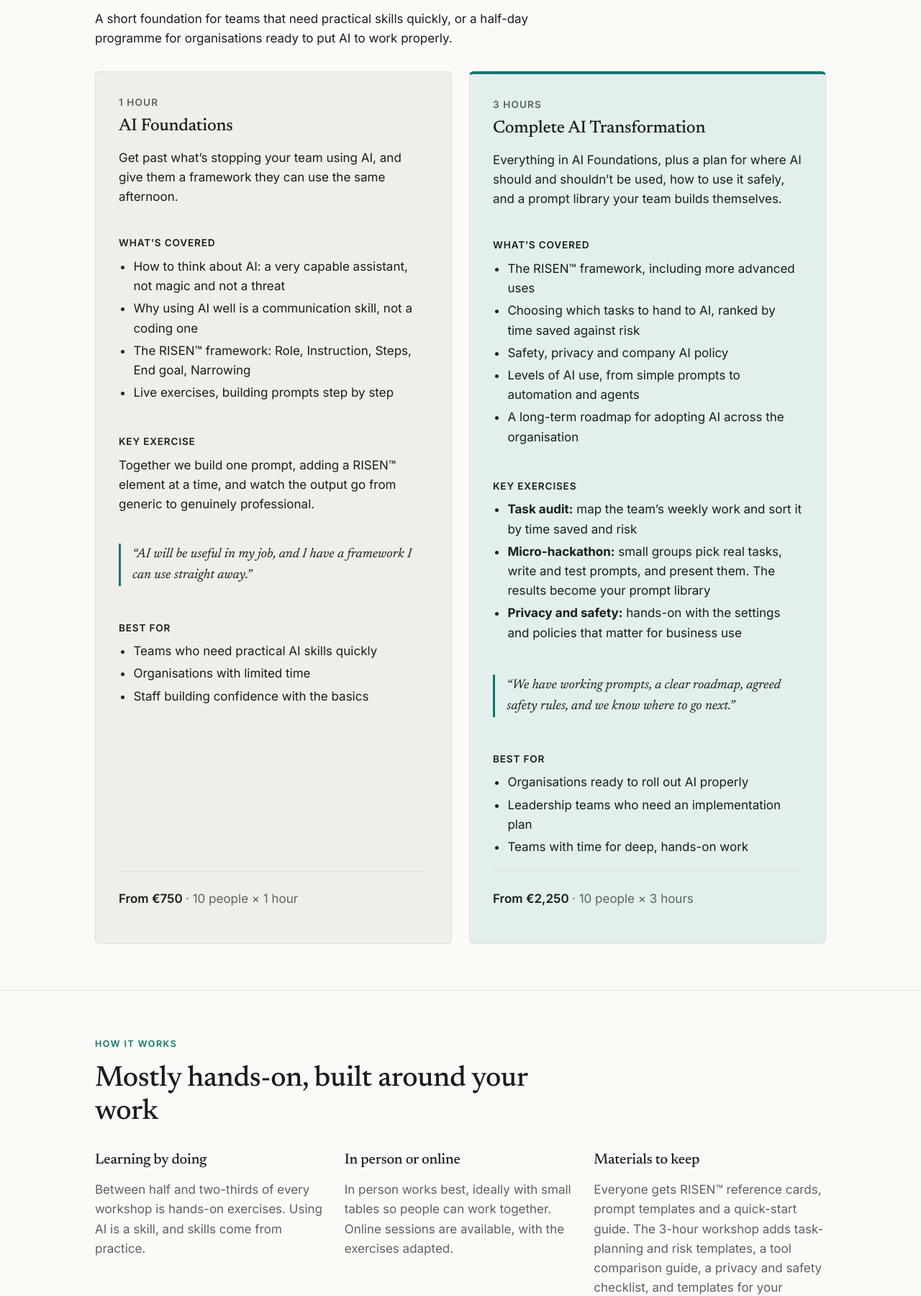
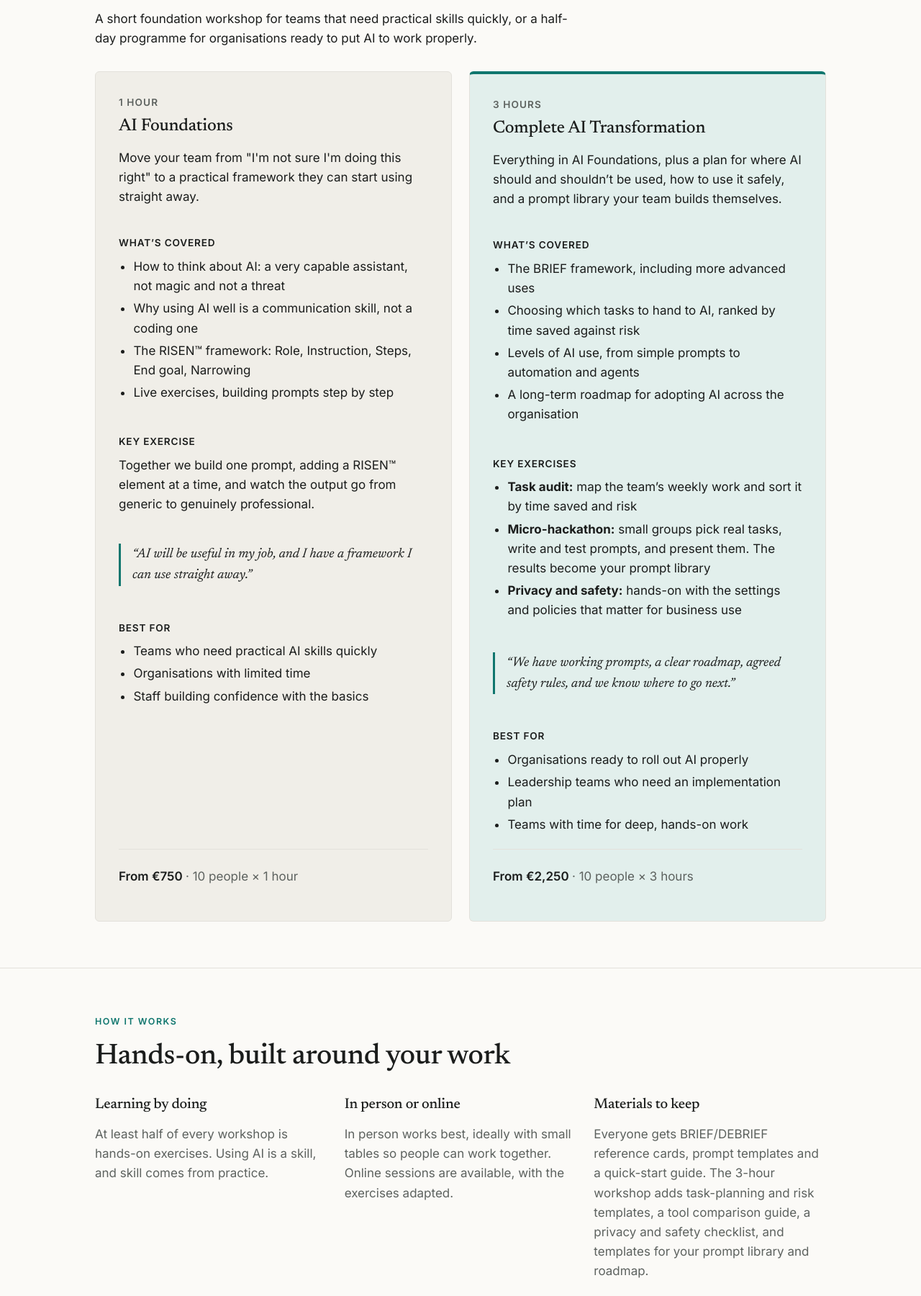
Before and after one commit to jillmetcalfe/jillmetcalfe-com, a plain HTML site: page index.html in a window 1280 px wide. Shown: the part 730-2530 px from the top of the page at 72% size. Drawn offline with Linux system fonts and the light colour scheme.

Commit message:
Apply Jill's text edits from the editor (10 blocks)
Co-Authored-By: Claude Opus 5.5 <noreply@anthropic.com>

```diff
--- a/index.html
+++ b/index.html
@@ -4,9 +4,7 @@
   <meta charset="utf-8">
   <meta name="viewport" content="width=device-width, initial-scale=1">
   <title>Jill Metcalfe · AI training for teams</title>
-  <!-- DRAFT: Claude wrote this, Jill to rewrite -->
-  <meta name="description" content="Hands-on AI workshops for teams, in English: a 1-hour foundation or a 3-hour programme that leaves your team with working prompts and a plan.">
-  <!-- /DRAFT -->
+  <meta name="description" content="Hands-on AI workshops for teams, in English: a 1-hour foundation course or 3-hour programme that sets your team up with working prompts and a plan.">
   <link rel="icon" href="/static/favicon.svg" type="image/svg+xml">
   <link rel="preload" href="/static/fonts/newsreader.woff2" as="font" type="font/woff2" crossorigin>
   <link rel="stylesheet" href="/static/style.css">
@@ -28,8 +26,8 @@
           <p class="eyebrow">AI training for teams</p>
           <!-- DRAFT: Claude wrote this, Jill to rewrite -->
           <h1>Your team already has AI. Let’s make it useful.</h1>
-          <p class="lede">Hands-on workshops that take people from “I’ve tried ChatGPT” to using AI confidently and safely in their real work. Most of the time is spent doing, not listening.</p>
           <!-- /DRAFT -->
+          <p class="lede">Hands-on workshops that take people from “I’ve tried ChatGPT” to using AI confidently and safely in their real work. We combine listening and learning with doing.</p>
           <div class="actions">
             <a class="button" href="/contact/">Talk to me about a workshop</a>
             <p class="language-note">All workshops are delivered in English.</p>
@@ -45,8 +43,8 @@
           <p class="eyebrow">Workshops</p>
           <!-- DRAFT: Claude wrote this, Jill to rewrite -->
           <h2>Two ways to start</h2>
-          <p>A short foundation for teams that need practical skills quickly, or a half-day programme for organisations ready to put AI to work properly.</p>
           <!-- /DRAFT -->
+          <p>A short foundation workshop for teams that need practical skills quickly, or a half-day programme for organisations ready to put AI to work properly.</p>
         </div>
 
         <div class="cards">
@@ -55,7 +53,9 @@
             <p class="length">1 hour</p>
             <!-- DRAFT: Claude wrote this, Jill to rewrite (RISEN™ is a placeholder for Jill's own framework) -->
             <h3>AI Foundations</h3>
-            <p>Get past what’s stopping your team using AI, and give them a framework they can use the same afternoon.</p>
+            <!-- /DRAFT -->
+            <p>Move your team from "I'm not sure I'm doing this right" to a practical framework they can start using straight away.</p>
+            <!-- DRAFT: Claude wrote this, Jill to rewrite (RISEN™ is a placeholder for Jill's own framework) -->
 
             <h4>What’s covered</h4>
             <ul>
@@ -86,15 +86,17 @@
             <!-- DRAFT: Claude wrote this, Jill to rewrite (RISEN™ is a placeholder for Jill's own framework) -->
             <h3>Complete AI Transformation</h3>
             <p>Everything in AI Foundations, plus a plan for where AI should and shouldn’t be used, how to use it safely, and a prompt library your team builds themselves.</p>
+            <!-- /DRAFT -->
 
             <h4>What’s covered</h4>
             <ul>
-              <li>The RISEN™ framework, including more advanced uses</li>
+              <li>The BRIEF framework, including more advanced uses</li>
               <li>Choosing which tasks to hand to AI, ranked by time saved against risk</li>
-              <li>Safety, privacy and company AI policy</li>
               <li>Levels of AI use, from simple prompts to automation and agents</li>
               <li>A long-term roadmap for adopting AI across the organisation</li>
             </ul>
+
+            <!-- DRAFT: Claude wrote this, Jill to rewrite -->
 
             <h4>Key exercises</h4>
             <ul>
@@ -125,25 +127,27 @@
       <div class="wrap">
         <div class="narrow">
           <p class="eyebrow">How it works</p>
-          <!-- DRAFT: Claude wrote this, Jill to rewrite -->
-          <h2>Mostly hands-on, built around your work</h2>
-          <!-- /DRAFT -->
+          <h2>Hands-on, built around your work</h2>
         </div>
         <div class="facts">
+          <div>
+            <!-- DRAFT: Claude wrote this, Jill to rewrite -->
+            <h3>Learning by doing</h3>
+            <!-- /DRAFT -->
+            <p>At least half of every workshop is hands-on exercises. Using AI is a skill, and skill comes from practice.</p>
+          </div>
           <!-- DRAFT: Claude wrote this, Jill to rewrite -->
-          <div>
-            <h3>Learning by doing</h3>
-            <p>Between half and two-thirds of every workshop is hands-on exercises. Using AI is a skill, and skills come from practice.</p>
-          </div>
           <div>
             <h3>In person or online</h3>
             <p>In person works best, ideally with small tables so people can work together. Online sessions are available, with the exercises adapted.</p>
           </div>
+          <!-- /DRAFT -->
           <div>
+            <!-- DRAFT: Claude wrote this, Jill to rewrite -->
             <h3>Materials to keep</h3>
-            <p>Everyone gets RISEN™ reference cards, prompt templates and a quick-start guide. The 3-hour workshop adds task-planning and risk templates, a tool comparison guide, a privacy and safety checklist, and templates for your prompt library and roadmap.</p>
+            <!-- /DRAFT -->
+            <p>Everyone gets BRIEF/DEBRIEF reference cards, prompt templates and a quick-start guide. The 3-hour workshop adds task-planning and risk templates, a tool comparison guide, a privacy and safety checklist, and templates for your prompt library and roadmap.</p>
           </div>
-          <!-- /DRAFT -->
         </div>
       </div>
     </section>
@@ -182,9 +186,9 @@
           <p class="eyebrow">About</p>
           <!-- DRAFT: Claude wrote this, Jill to rewrite -->
           <h2>Hi, I’m Jill</h2>
-          <p>For more than 30 years I worked as a professional translator and language specialist in international sport, NGOs and the watch industry. My job was making sure meaning survived the trip from one person to another, precisely.</p>
-          <p>That turns out to be exactly what using AI well comes down to. For the past three years I’ve worked as a Notion consultant, building knowledge systems and putting AI to work for small and medium-sized businesses in fintech, architecture, financial services and content creation. As a senior consultant with Matthias Frank Consulting, I run workshops regularly.</p>
           <!-- /DRAFT -->
+          <p>For more than 30 years I worked as a professional translator and language specialist in international sport, NGOs and the watch industry. My job was making sure meaning survived the trip from one person to another.</p>
+          <p>That turns out to be exactly the skill you need to use AI well. It's all about communication. For the past three years I’ve worked as a Notion consultant, building knowledge systems and putting AI to work for small and medium-sized businesses in industries including fintech, medtech, renewable energy deployment, architecture and content creation.</p>
           <ul class="credentials">
             <li>MA (Cantab) Modern Languages, University of Cambridge</li>
             <li>Diploma in Technical and Specialised Translation (Dip TST), University of Westminster</li>
```
Also changed, not shown: 1 other file.
